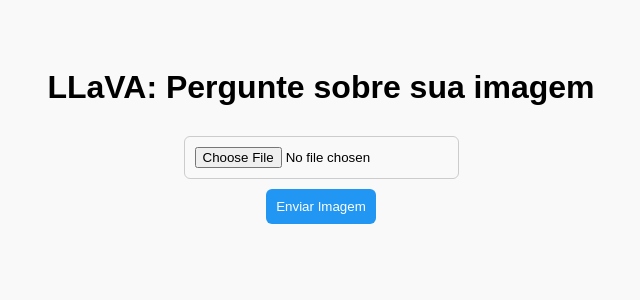
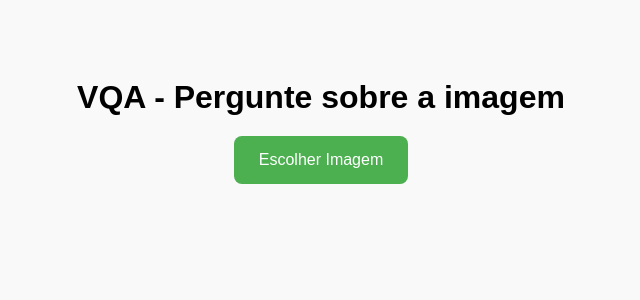
Before and after one commit to Miraplay2025/Visualizador, a Python web app: template templates/index.html in a window 1280 px wide. Shown: the top 300 px of the page, without its empty margins (319-959 px from the left). Run offline with Jinja, Linux system fonts and the light colour scheme; the template is opened without the code that fills it, so the values that code supplies are empty.

Commit message:
Update index.html

```diff
--- a/templates/index.html
+++ b/templates/index.html
@@ -3,47 +3,86 @@
 <head>
 <meta charset="UTF-8">
 <meta name="viewport" content="width=device-width, initial-scale=1.0">
-<title>LLaVA Flask Real</title>
+<title>VQA com InstructBLIP</title>
 <style>
-body { font-family: Arial; display:flex; flex-direction:column; align-items:center; padding:40px; background:#f9f9f9; }
-h1 { margin-bottom:20px; }
-input, button { padding:10px; margin-top:10px; border-radius:6px; border:1px solid #ccc; }
-button { background:#2196F3; color:white; border:none; cursor:pointer; }
-button:hover { background:#1976D2; }
-#preview { max-width:80%; margin-top:20px; border-radius:8px; display:block; }
-#answer { margin-top:20px; padding:15px; background:#f1f1f1; border-radius:6px; max-width:80%; white-space: pre-wrap; }
-form { display:flex; flex-direction:column; align-items:center; }
+body { font-family: Arial; display: flex; flex-direction: column; align-items: center; padding: 50px; background: #f9f9f9; }
+h1 { margin-bottom: 20px; }
+.upload-btn { background:#4CAF50;color:#fff;padding:15px 25px;border:none;border-radius:8px;cursor:pointer; }
+input[type=file]{display:none;}
+#preview { max-width:80%; margin-top:20px; border-radius:8px; display:none; }
+#questionDiv { display:none; margin-top:20px; }
+#answer { margin-top:20px; background:#f1f1f1; padding:15px; border-radius:6px; max-width:80%; display:none; }
+button { margin-top:10px; padding:10px 20px; cursor:pointer; border:none; border-radius:6px; }
 </style>
 </head>
 <body>
 
-<h1>LLaVA: Pergunte sobre sua imagem</h1>
+<h1>VQA - Pergunte sobre a imagem</h1>
+<label class="upload-btn" for="imageInput">Escolher Imagem</label>
+<input type="file" id="imageInput" accept="image/*">
+<img id="preview">
+<div id="questionDiv">
+  <input type="text" id="question" placeholder="Digite sua pergunta" style="padding:10px;width:300px;">
+  <button id="askBtn">Perguntar</button>
+  <button id="deleteBtn" style="background:red;color:#fff;">Excluir Imagem</button>
+</div>
+<div id="answer"></div>
 
-<!-- Formulário de upload -->
-<form method="POST" enctype="multipart/form-data">
-    <input type="file" name="image" required>
-    <button type="submit">Enviar Imagem</button>
-</form>
+<script>
+let filename = '';
 
-{% if image_url %}
-<img id="preview" src="{{ image_url }}" alt="Pré-visualização">
+const imageInput = document.getElementById('imageInput');
+const preview = document.getElementById('preview');
+const questionDiv = document.getElementById('questionDiv');
+const askBtn = document.getElementById('askBtn');
+const deleteBtn = document.getElementById('deleteBtn');
+const answerDiv = document.getElementById('answer');
 
-<!-- Botão para deletar a imagem -->
-<form method="POST" action="{{ url_for('delete_file', filename=image_name) }}">
-    <button type="submit">Excluir Imagem</button>
-</form>
+imageInput.addEventListener('change', async () => {
+  const file = imageInput.files[0];
+  if (!file) return;
 
-<!-- Formulário para perguntas -->
-<form method="POST">
-    <input type="hidden" name="image_name" value="{{ image_name }}">
-    <input type="text" name="question" placeholder="Digite sua pergunta" required>
-    <button type="submit">Perguntar</button>
-</form>
-{% endif %}
+  const formData = new FormData();
+  formData.append('image', file);
 
-{% if answer %}
-<div id="answer">{{ answer }}</div>
-{% endif %}
+  const res = await fetch('/upload', { method: 'POST', body: formData });
+  const data = await res.json();
+  filename = data.filename;
+
+  preview.src = URL.createObjectURL(file);
+  preview.style.display = 'block';
+  questionDiv.style.display = 'block';
+  answerDiv.style.display = 'none';
+});
+
+askBtn.addEventListener('click', async () => {
+  const question = document.getElementById('question').value;
+  if (!question || !filename) return;
+  answerDiv.textContent = 'Aguardando resposta...';
+  answerDiv.style.display = 'block';
+
+  const res = await fetch('/ask', {
+    method: 'POST',
+    headers: { 'Content-Type': 'application/json' },
+    body: JSON.stringify({ filename, question })
+  });
+  const data = await res.json();
+  answerDiv.textContent = data.answer;
+});
+
+deleteBtn.addEventListener('click', async () => {
+  if (!filename) return;
+  await fetch('/delete', {
+    method: 'POST',
+    headers: { 'Content-Type': 'application/json' },
+    body: JSON.stringify({ filename })
+  });
+  preview.style.display = 'none';
+  questionDiv.style.display = 'none';
+  answerDiv.style.display = 'none';
+  filename = '';
+});
+</script>
 
 </body>
 </html>
```
